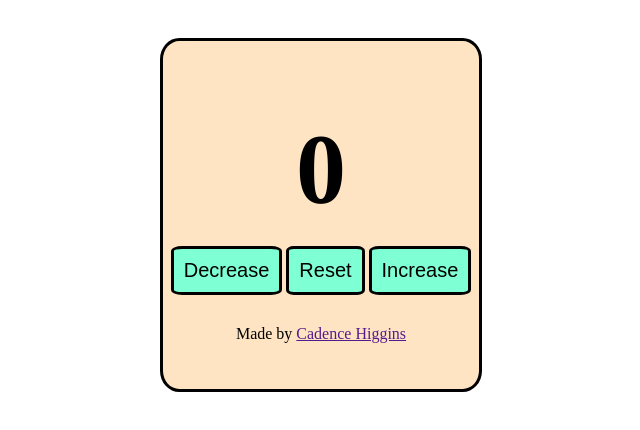
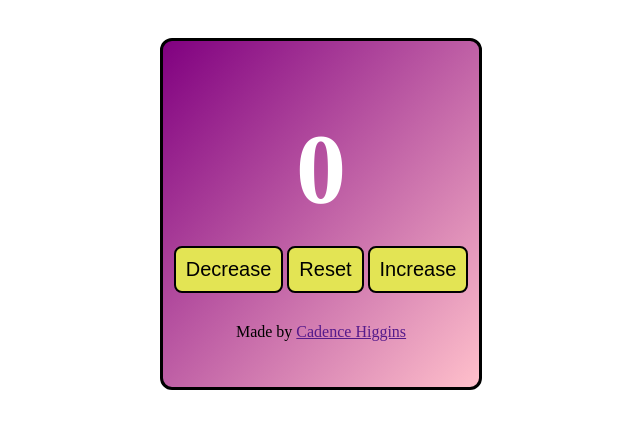
Before and after one commit to Cadhig/counter, a plain HTML site: page index.html in a window 1280 px wide. Shown: the whole page, without its empty margins (319-959 px from the left). Drawn offline with Linux system fonts and the light colour scheme.

Commit message:
added local storage, better styling

```diff
--- a/script.js
+++ b/script.js
@@ -4,14 +4,25 @@ const decrementButton = document.querySelector('#decrement')
 const resetButton = document.querySelector('#reset')
 const countDisplay = document.querySelector('#num')
 
-// setting the default number to 0
-let count = 0
+// grabbing number from local storage to display onscreen
+function saveNum() {
+    const saved = localStorage.getItem('number')
+    countDisplay.textContent = saved
+}
+// calling line 8 function
+saveNum()
+
+// setting count number to stored number
+let count = localStorage.getItem('number') || 0;
+countDisplay.textContent = count
+
+console.log(count)
 
 // each time increase button is pressed, it will increment by 1
 incrementButton.onclick = function () {
     count++;
     countDisplay.textContent = count;
-
+    localStorage.setItem('number', count);
 }
 
 // each time decrease button is clicked, it will decrease by 1, and will not go below 0
@@ -21,6 +32,7 @@ decrementButton.onclick = function () {
     } else {
         count--;
         countDisplay.textContent = count;
+        localStorage.setItem('number', count);
     }
 }
 
@@ -28,4 +40,5 @@ decrementButton.onclick = function () {
 resetButton.onclick = function () {
     count = 0;
     countDisplay.textContent = count;
+    localStorage.setItem('number', count);
 }
--- a/style.css
+++ b/style.css
@@ -6,12 +6,12 @@ body {
 }
 
 .container {
-    background-color: bisque;
+    background-image: linear-gradient(to bottom right, purple, pink);
     width: 25%;
     align-content: center;
     margin-top: 30px;
     padding: 30px 0 30px 0;
-    border-radius: 6%;
+    border-radius: .75rem;
     border: 3px solid black
 }
 
@@ -20,14 +20,15 @@ h1 {
     margin: 0;
     padding-top: 40px;
     padding-bottom: 20px;
+    color: white;
 }
 
 div button {
     padding: 10px;
     font-size: 20px;
-    background-color: aquamarine;
-    border-radius: 10%;
-    border: 3px solid black;
+    background-color: #E3E454;
+    border-radius: .5rem;
+    border: 2px solid black;
 }
 
 div p {
```
